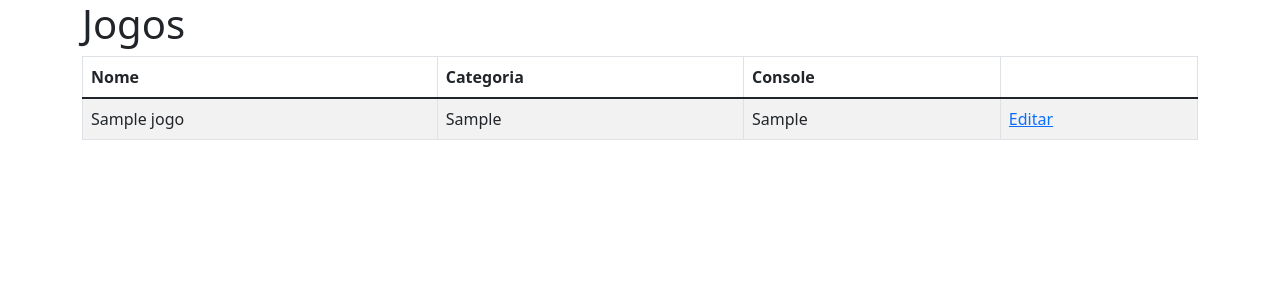
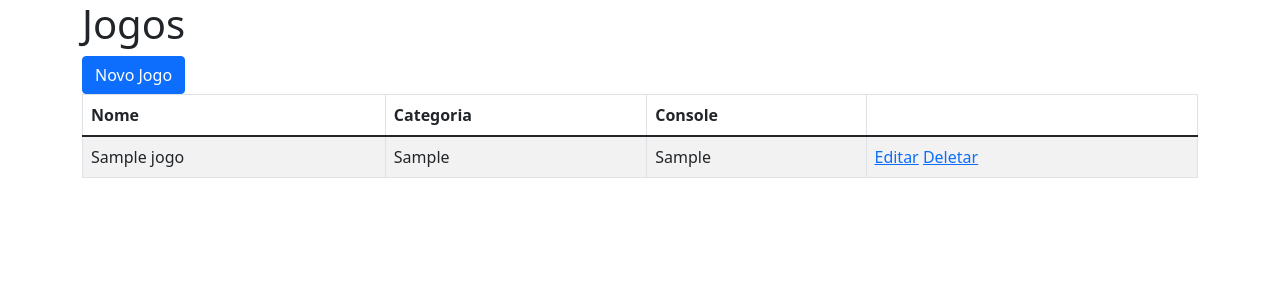
Before and after one commit to vsalmeroon/curso_flask, a Flask app: page / in a window 1280 px wide. Shown: the top 300 px of the page. Run offline with Flask 2, Linux system fonts and the light colour scheme; tables that the repository leaves empty or names only in its code hold one stand-in row (values such as "Sample post"); some libraries are stand-ins or nearby versions.

Commit message:
Adicionando função e Botão de deletar e voltar

```diff
--- a/jogoteca.py
+++ b/jogoteca.py
@@ -56,6 +56,13 @@ def atualizar():
     jogo_dao.salvar(jogo)
     return redirect(url_for('index'))
 
+@app.route('/deletar/<int:id>')
+def deletar(id):
+    jogo_dao.deletar(id)
+    flash('O jogo foi removido com sucesso!')
+    return redirect(url_for('index'))
+
+
 @app.route('/login')
 def login():
     proxima = request.args.get('proxima')
--- a/templates/lista.html
+++ b/templates/lista.html
@@ -1,5 +1,7 @@
 {% extends "template.html" %}
 {% block conteudo %}
+        <a class="btn btn-primary" href="{{ url_for('novo') }}">Novo Jogo</a>
+
         <table class="table table-striped table-responsive table-bordered">
             <thead class="thead-default">
                 <tr>
@@ -15,7 +17,10 @@
                     <td>{{ jogo.nome }}</td>
                     <td>{{ jogo.categoria }}</td>
                     <td>{{ jogo.console }}</td>
-                    <td><a href="{{ url_for('editar', id=jogo.id) }}">Editar</a></td>
+                    <td>
+                        <a href="{{ url_for('editar', id=jogo.id) }}">Editar</a>
+                        <a href="{{ url_for('deletar', id=jogo.id) }}">Deletar</a>
+                    </td>
                 </tr>
                 {% endfor %}
             </tbody>
--- a/templates/novo.html
+++ b/templates/novo.html
@@ -15,6 +15,7 @@
             <input type="text" id="console" name="console" class="form-control">
           </div>
           <button type="submit" class="btn btn-primary btn-salvar">Salvar</button>
+          <a class="btn btn-danger" href="{{ url_for('index') }} ">Voltar</a>
         </fieldset>
       </form>
 {% endblock %}
```
